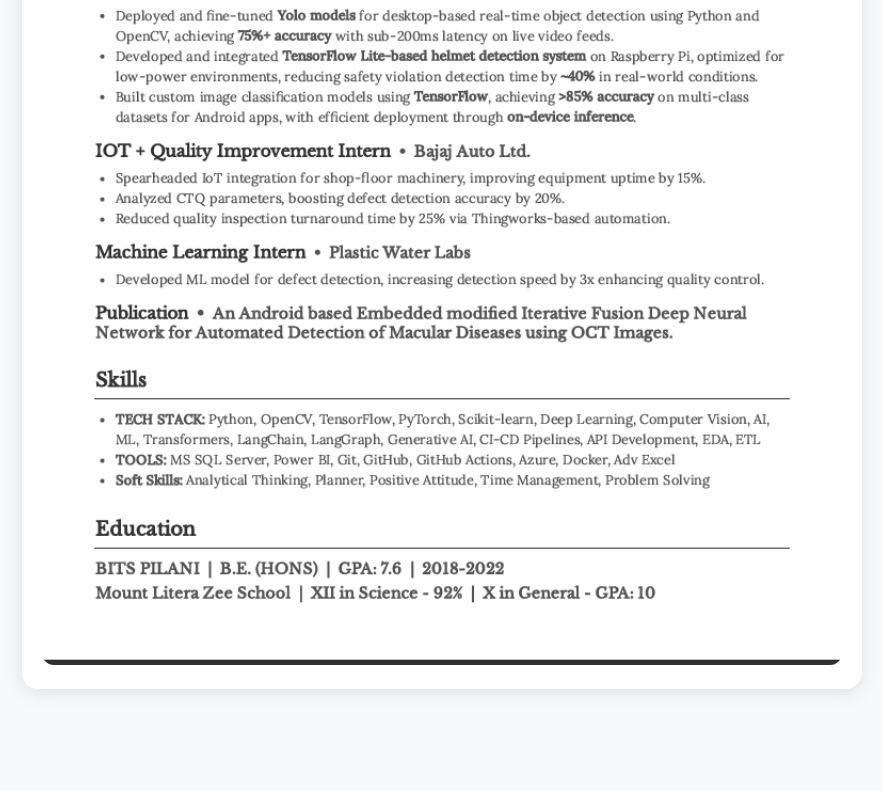
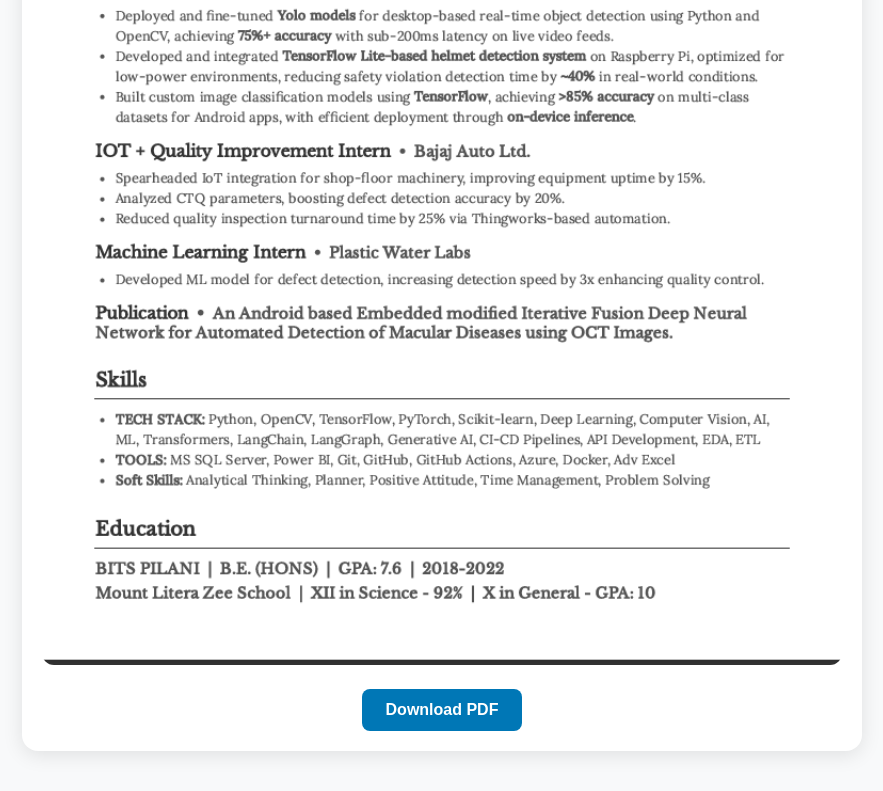
Before and after one commit to umarsahmad/umarsahmad.github.io, a plain HTML site: page index.html in a window 1280 px wide. Shown: the part 628-1419 px from the top of the page, without its empty margins (198-1081 px from the left). Before the commit the page ends 1357 px from the top, so only its background shows below. Drawn offline with Linux system fonts and the light colour scheme.

Commit message:
files added new

```diff
--- a/index.html
+++ b/index.html
@@ -57,7 +57,7 @@
 
   <div class="resume-container">
     <img src="umarimg.png" alt="Umar's Resume">
-    <!-- <a href="umar-resume.pdf" download class="download-btn">Download Resume (PDF)</a> -->
+    <a href="https://drive.google.com/uc?export=download&id=1tuPigjTvzvb46u3CWadXtmkQGeV5c_pM" target="_blank" class="download-btn">Download PDF</a>
   </div>
 
 </body>
```
Also changed, not shown: 1 other file.
